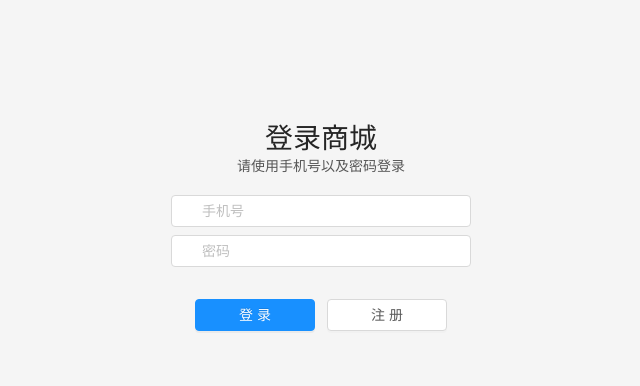
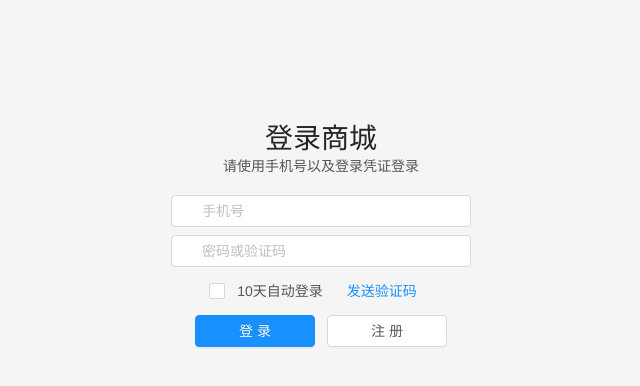
Before and after one commit to ztczsunday/orangemarketfornt, a Vue app: page / in a window 1280 px wide. Shown: the top 386 px of the page, without its empty margins (319-959 px from the left). Built offline with nearby package versions, Linux system fonts and the light colour scheme.

Commit message:
更新了登录界面，同时增加了AntDesign的部分组件的依赖

```diff
--- a/public/index.html
+++ b/public/index.html
@@ -2,9 +2,9 @@
 <html lang="">
 <head>
     <meta charset="utf-8">
-    <meta http-equiv="X-UA-Compatible" content="IE=edge">
-    <meta name="viewport" content="width=device-width,initial-scale=1.0">
-    <link rel="icon" href="<%= BASE_URL %>favicon.ico">
+    <meta content="IE=edge" http-equiv="X-UA-Compatible">
+    <meta content="width=device-width,initial-scale=1.0" name="viewport">
+    <link href="<%= BASE_URL %>favicon.ico" rel="icon">
     <title><%= htmlWebpackPlugin.options.title %></title>
 </head>
 <body>
--- a/src/components/frame/Login.vue
+++ b/src/components/frame/Login.vue
@@ -2,24 +2,28 @@
   <div>
     <a-form class="login">
       <h3 style="display: inline">登录商城</h3>
-      <p>请使用手机号以及密码登录</p>
+      <p>请使用手机号以及登录凭证登录</p>
       <a-form-item>
         <a-input v-decorator="['账号', { rules: [{ required: true, message: 'Please input your ID!' }] }]"
                  placeholder="手机号">
-          <a-icon slot="prefix" type="user" style="color:rgba(0,0,0,.25)"/>
+          <a-icon slot="prefix" style="color:rgba(0,0,0,.25)" type="user"/>
         </a-input>
         <a-input
             v-decorator="['password', { rules: [{ required: true, message: 'Please input your Password!' }] }]"
-            type="password"
-            placeholder="密码">
-          <a-icon slot="prefix" type="lock" style="color:rgba(0,0,0,.25)"/>
+            placeholder="密码或验证码"
+            type="password">
+          <a-icon slot="prefix" style="color:rgba(0,0,0,.25)" type="lock"/>
         </a-input>
-      </a-form-item>
-      <a-form-item>
-        <a-button type="primary" class="submit">
+        <a-checkbox>
+          10天自动登录
+        </a-checkbox>
+        <a-button type="link" @click="getVerifyCode">
+          {{ verify }}
+        </a-button>
+        <a-button class="submit" type="primary">
           登录
         </a-button>
-        <a-button type="default" class="submit">
+        <a-button class="submit" type="default">
           注册
         </a-button>
       </a-form-item>
@@ -29,7 +33,40 @@
 
 <script>
 export default {
-  name: "Login"
+  name: "Login",
+  created() {
+    this.intervalCode = setInterval(() => {
+      if (this.coldTime - 1 > 0) {
+        this.coldTime -= 1;
+      } else {
+        this.coldTime = 0;
+      }
+    }, 1000);
+  },
+  methods: {
+    getVerifyCode() {
+      if (this.coldTime === 0) {
+        this.coldTime = 60;
+      } else {
+        this.antMessage.error("现在还不能重新发送验证码哦");
+      }
+    }
+  },
+  computed: {
+    verify() {
+      if (this.coldTime === 0) {
+        return "发送验证码";
+      } else {
+        return `请等${this.coldTime}秒再发送`;
+      }
+    }
+  },
+  data() {
+    return {
+      intervalCode: null,
+      coldTime: 0
+    }
+  }
 }
 </script>
 
--- a/src/extend/includeAnt.js
+++ b/src/extend/includeAnt.js
@@ -7,6 +7,8 @@ import 'ant-design-vue/dist/antd.css';
 import { Form } from "ant-design-vue";
 import { Col } from "ant-design-vue";
 import { Row } from "ant-design-vue";
+import { message } from "ant-design-vue";
+import { Modal } from "ant-design-vue";
 /* ****END**** */
 
 /* Vue中引入Ant的组件 */
@@ -16,5 +18,8 @@ export default function (Vue) {
     Vue.component(Form.name, Form);
     Vue.component(Col.name, Col);
     Vue.component(Row.name, Row);
+    Vue.component(Modal.name, Modal);
+
+    Vue.prototype.antMessage = message;
 }
 /* ****END**** */
--- a/src/extend/inclueEleme.js
+++ b/src/extend/inclueEleme.js
@@ -163,11 +163,11 @@ export default function (Vue) {
 
     Vue.use(Loading.directive);
 
-    Vue.prototype.$loading = Loading.service;
-    Vue.prototype.$msgbox = MessageBox;
-    Vue.prototype.$alert = MessageBox.alert;
-    Vue.prototype.$confirm = MessageBox.confirm;
-    Vue.prototype.$prompt = MessageBox.prompt;
-    Vue.prototype.$notify = Notification;
-    Vue.prototype.$message = Message;
+    Vue.prototype.elLoading = Loading.service;
+    Vue.prototype.elMsgbox = MessageBox;
+    Vue.prototype.elAlert = MessageBox.alert;
+    Vue.prototype.elConfirm = MessageBox.confirm;
+    Vue.prototype.elPrompt = MessageBox.prompt;
+    Vue.prototype.elNotify = Notification;
+    Vue.prototype.elMessage = Message;
 }
--- a/src/extend/router.js
+++ b/src/extend/router.js
@@ -7,6 +7,6 @@ const routes = [
 
 const router = new VueRouter({
     routes
-})
+});
 
 export default router;
```
